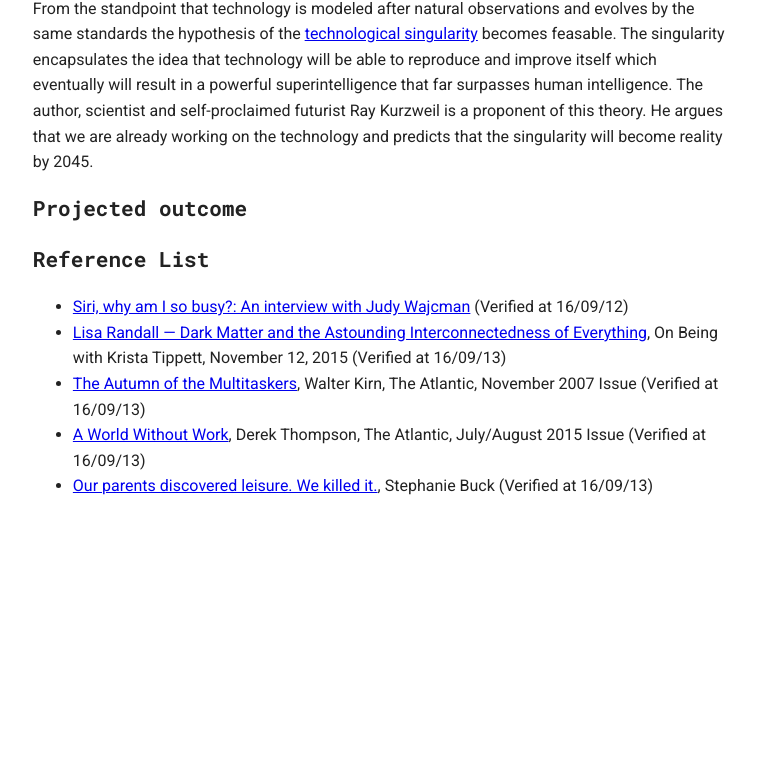
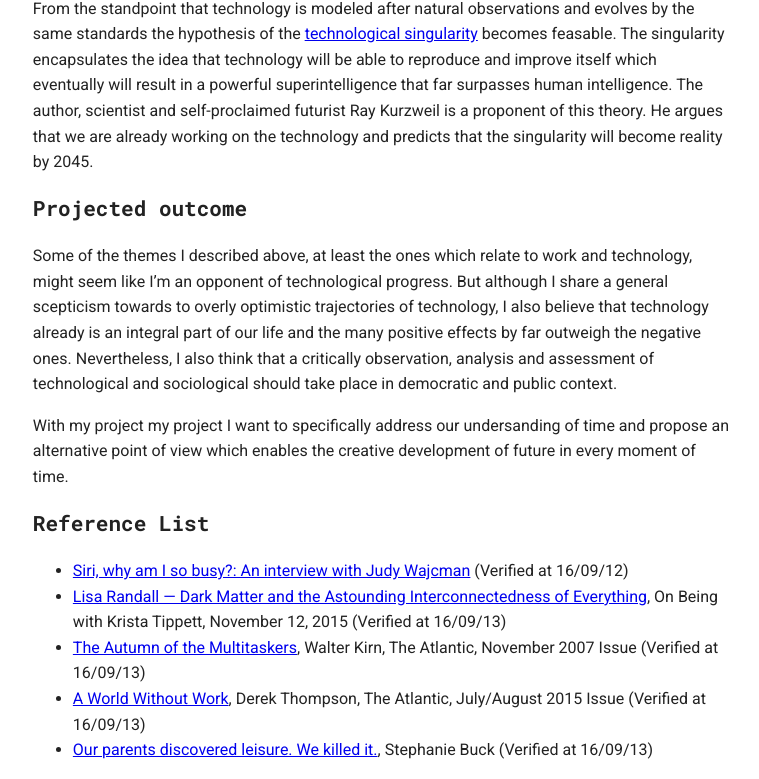
Before and after one commit to davidbeermann/timely-matter, a Jekyll site: the page built from motivation/index.md, in a window 1280 px wide and 900 px high, scrolled down 6912 px, cut to the strip 121-900 px from the top of the window. Shown: the whole strip, without its empty margins (377-1136 px from the left). Built offline with Jekyll 4.4.1, drawn with Linux system fonts in a browser that asks for light colours; before the commit the page ends 7548 px from its top, so only the background shows below that.

Commit message:
added first draft of projected outcome

```diff
--- a/motivation/index.md
+++ b/motivation/index.md
@@ -91,6 +91,10 @@ From the standpoint that technology is modeled after natural observations and ev
 
 ## Projected outcome
 
+Some of the themes I described above, at least the ones which relate to work and technology, might seem like I'm an opponent of technological progress. But although I share a general scepticism towards to overly optimistic trajectories of technology, I also believe that technology already is an integral part of our life and the many positive effects by far outweigh the negative ones. Nevertheless, I also think that a critically observation, analysis and assessment of technological and sociological should take place in democratic and public context.
+
+With my project my project I want to specifically address our undersanding of time and propose an alternative point of view which enables the creative development of future in every moment of time.
+
 ## Reference List
 
 * [Siri, why am I so busy?: An interview with Judy Wajcman](http://www.publicbooks.org/interviews/siri-why-am-i-so-busy-an-interview-with-judy-wajcman) (Verified at 16/09/12)
```
